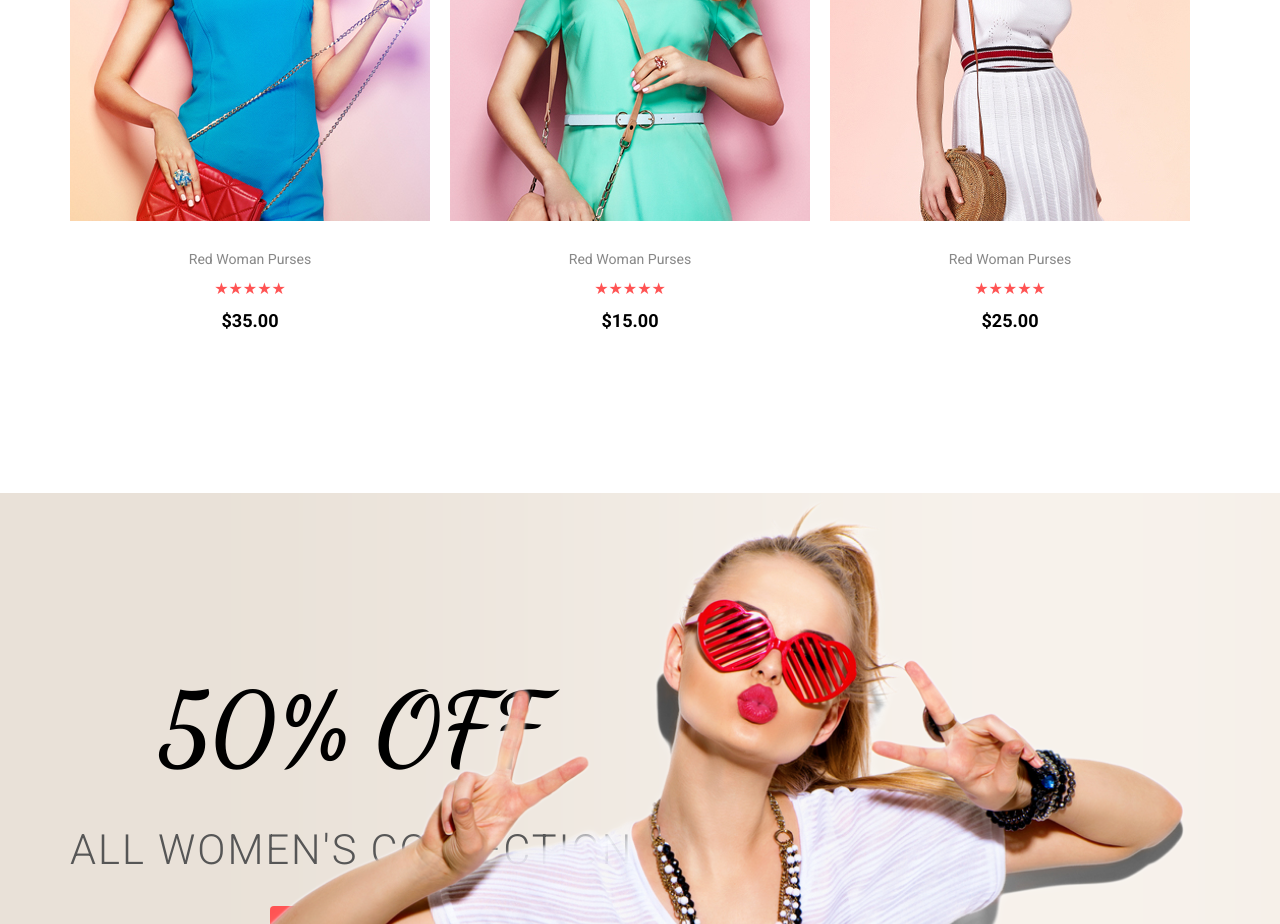
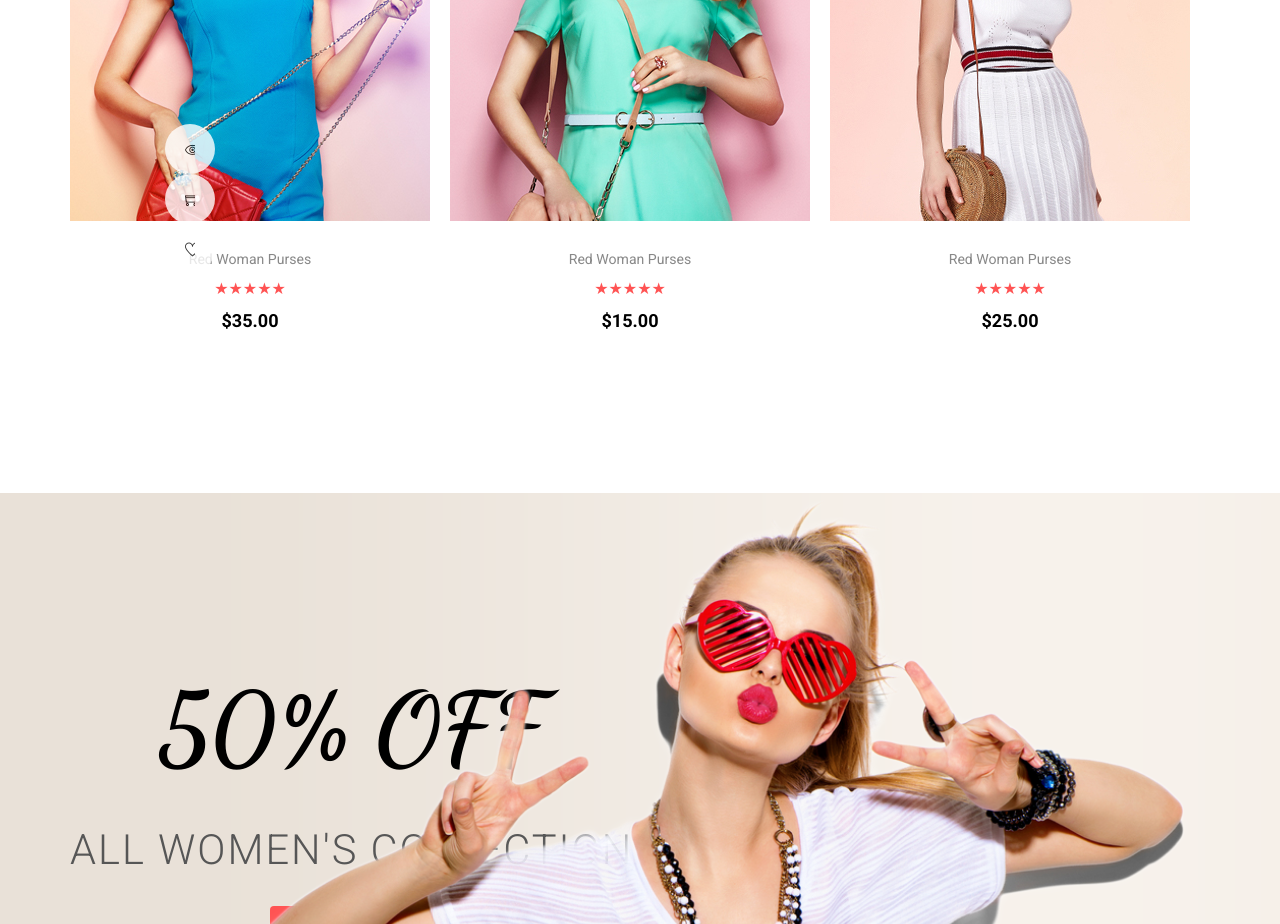
Before and after one commit to angelojhannsalas/Silon, a plain HTML site: page index.html in a window 1280 px wide. Shown: the part 1160-2084 px from the top of the page. Drawn offline with Linux system fonts and the light colour scheme; a web font is replaced by a local one.

```diff
--- a/assets/stylesheet/style.css
+++ b/assets/stylesheet/style.css
@@ -113,18 +113,50 @@
   margin-bottom: 80px;
 }
 
+.hoverables{
+  width: 50px;
+  height: 50px;
+  background-color: #FFFFFF;
+  border-radius: 50%;
+  display: flex;
+  align-items: center;
+  margin: 0px 5px 0px;
+}
+
+.hoverables span{
+  text-align: center;
+  font-size: 15px;
+  margin: 0px 20px 0px;
+  overflow: hidden;
+  color: #000000;
+}
+
+.hoverables span a{
+  text-decoration: none;
+}
 
 .hide{
-  position: absolute;
-  display: none;
-  width: 50px;
-  height: 50px;
+  margin: 0px auto;
+  width: 180px;
+  height: inherit;
+  position: relative;
+  text-align: center;
+  opacity: 0.8;
+  animation-name: slide;
+  animation-duration: 0.5s;
+  top: -100px;
 }
 
-.box img:hover + .hide{
+@keyframes slide{
+  0%{opacity: 0;}
+  100%{opacity: 0.8;}
+}
+
+ img:hover + .hide{
   display: flex;
   color: #000000;
   transition-delay: 2s;
+  margin: 0px auto;
 }
 
 /*--end of global declarations*/
@@ -257,8 +289,8 @@
 }
 
 .banner-container img{
-  width: 1000px;
-  height: 580px;
+  width: inherit;
+  height: inherit;
   position: absolute;
   object-fit: contain;
   right: 0;
--- a/index.html
+++ b/index.html
@@ -80,15 +80,15 @@
                 <div>
                 <img src="pix/silon/featured_1.jpg">
                 <div class="hide">
-                  <div class="hoverables">
+                  <a href="#"><div class="hoverables">
                     <span class="ti-eye"></span>
-                  </div>
-                  <div class="hoverables">
+                  </div></a>
+                  <a href="#"><div class="hoverables">
+                    <span class="ti-shopping-cart"></span>
+                  </div></a>
+                  <a href="#"><div class="hoverables">
                     <span class="ti-heart"></span>
-                  </div>
-                  <div class="hoverables">
-                    <span class="ti-shopping-cart"></span>
-                  </div>
+                  </div></a>
                 </div>
                 </img>
                 </div>
```
